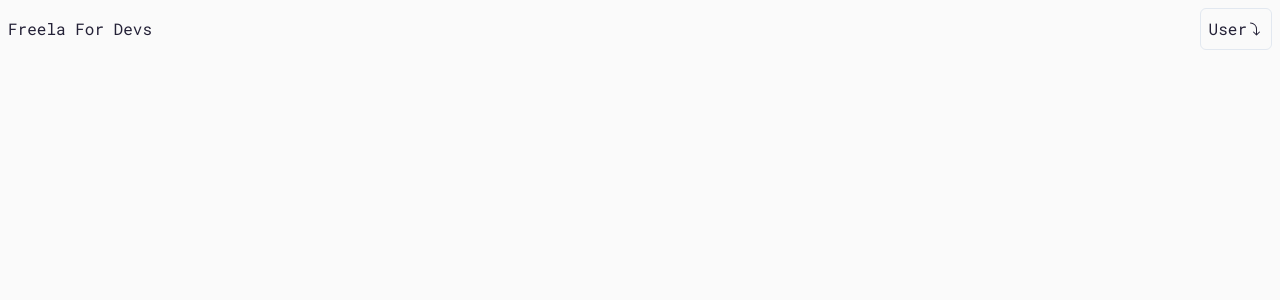
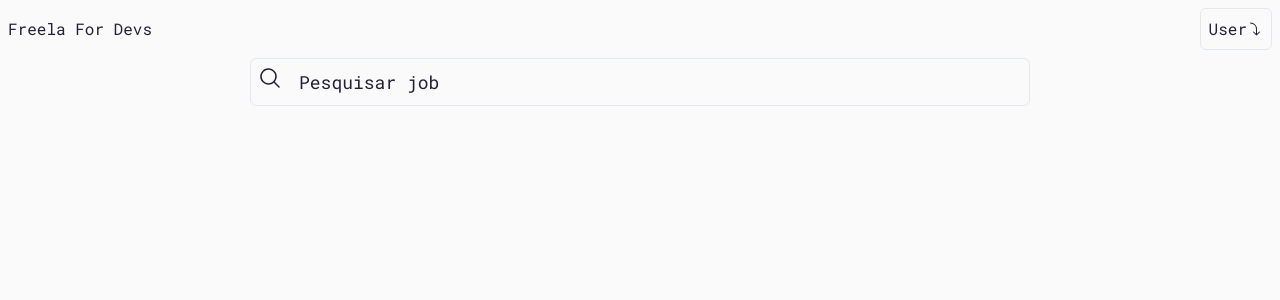
Before and after one commit to pedroforadori/freela-for-devs-app, a React (Vite) app: page /home in a window 1280 px wide. Shown: the top 300 px of the page. Built offline with nearby package versions, Linux system fonts and the light colour scheme.

Commit message:
feat: layout input search

```diff
--- /dev/null
+++ b/src/components/searchTerm/SearchTerm.tsx
@@ -0,0 +1,18 @@
+import { Input, InputGroup, InputLeftElement, Stack } from "@chakra-ui/react";
+import "./Styles.scss";
+import { MagnifyingGlass } from "@phosphor-icons/react";
+
+const SearchTerm = () => {
+  return (
+    <Stack spacing={4} className="input-search">
+      <InputGroup>
+        <InputLeftElement pointerEvents="none">
+        <MagnifyingGlass size={24} />
+        </InputLeftElement>
+        <Input type="tel" placeholder="Pesquisar job" size="lg" />
+      </InputGroup>
+    </Stack>
+  );
+};
+
+export default SearchTerm;
--- /dev/null
+++ b/src/components/searchTerm/Styles.scss
@@ -0,0 +1,23 @@
+// input[type=email],
+// input[type=text],
+// input[type=password]
+// {
+//     box-sizing: border-box;
+//     background-color: transparent;
+//     border-bottom: #fff 1px solid;
+//     color: #fff;
+//     font-weight: bold;
+// }
+
+// svg{
+//     color: #fafafa;
+// }
+
+.input-search{
+    padding-left: 250px;
+    padding-right: 250px;
+}
+
+.ico {
+    padding: 5px;
+}
--- a/src/pages/home/Home.tsx
+++ b/src/pages/home/Home.tsx
@@ -2,6 +2,7 @@ import { useContext } from "react";
 import MenuTop from "../../components/menu/Menu";
 import { ThemeContext } from "../../context/Theme";
 import './Styles.scss';
+import SearchTerm from "../../components/searchTerm/SearchTerm";
 
 const Home = () => {
   const { theme } = useContext(ThemeContext);
@@ -9,6 +10,9 @@ const Home = () => {
   return (
     <div className={theme === 'light' ? 'home-light' : 'home-dark'}>
         <MenuTop />
+        <div className='searchTerm'>
+          <SearchTerm />
+        </div>
     </div>
 
   );
--- a/src/pages/home/Styles.scss
+++ b/src/pages/home/Styles.scss
@@ -4,18 +4,38 @@
     background-color: var(--light);
     color: var(--dark);
     height: 100vh;
+
+    ::placeholder{
+        color: var(--dark);
+    }
+
 }
 
 .home-dark{
     width: 100%;
     height: 100vh;
     background-color: var(--dark);
+
+    button {
+        background-color: var(--light);
+    }
+
+    h2 {
+        color: var(--light);
+    }
+
+    @media screen and (max-width: 640px) {
+        .searchTerm{
+            padding: 10px;
+        }
+    }
+
+    .searchTerm{
+        svg{
+            color: var(--light);
+            margin-top: 6px;
+        }
+    }
+
+
 }
-
-.home-dark button {
-    background-color: var(--light);
-}
-
-.home-dark h2 {
-    color: var(--light);
-}
```
